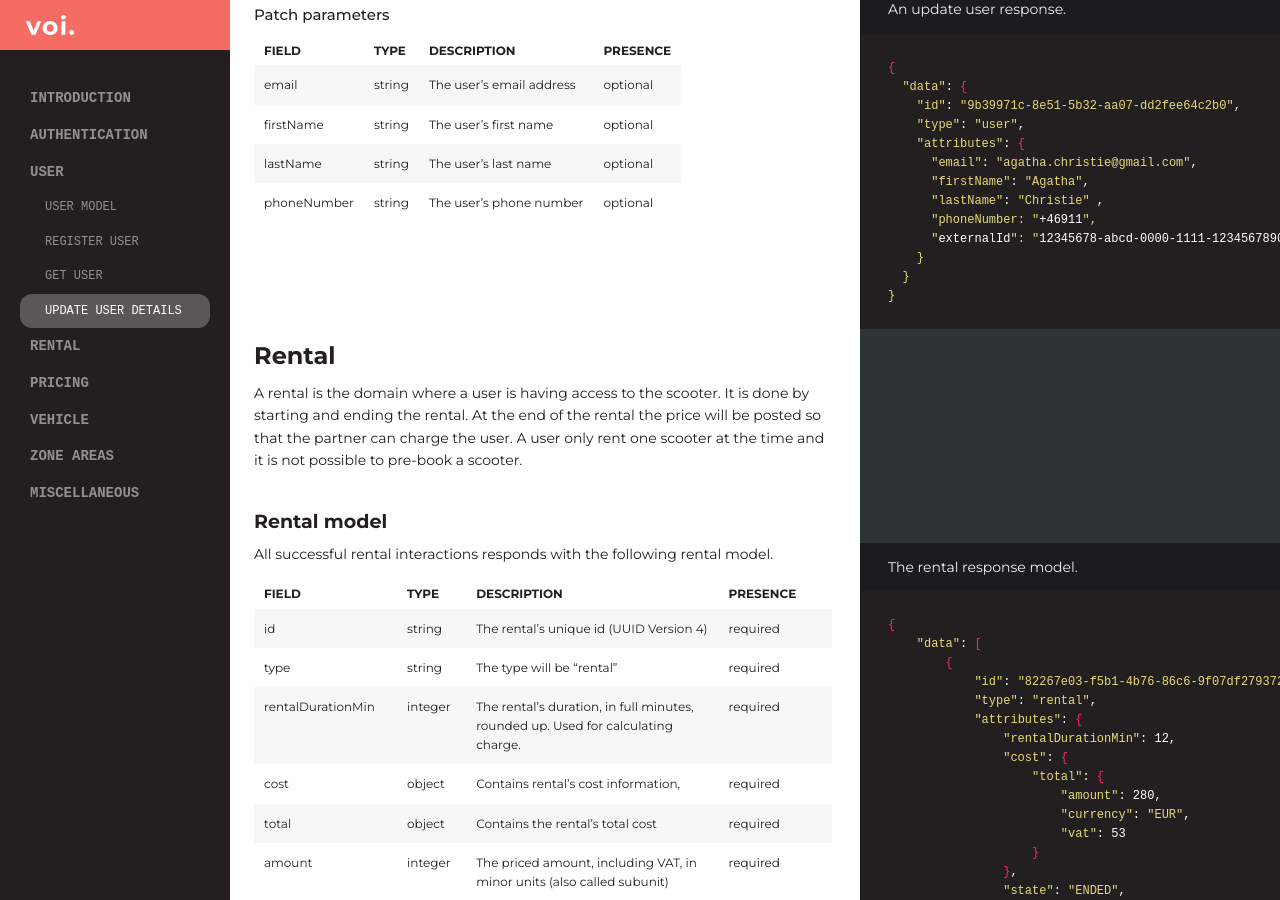
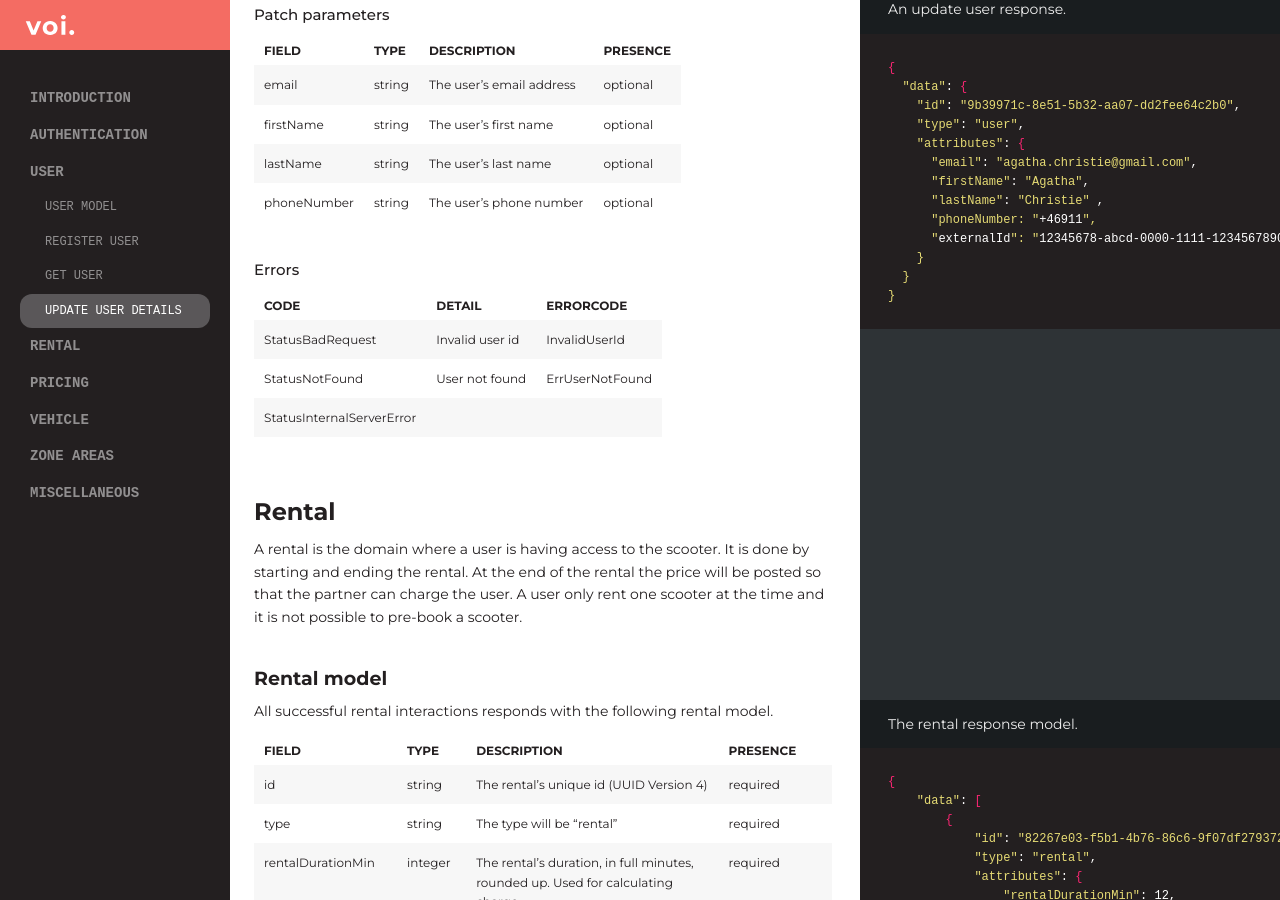
Before and after one commit to voi-api/voi-api.github.io, a Jekyll site: the page built from maas-pro.md, in a window 1280 px wide and 900 px high, scrolled down 3274 px. Built offline with Jekyll 4.4.1, drawn with Linux system fonts in a browser that asks for light colours; some web fonts are replaced; some of the changed text lies outside the part shown.

Commit message:
added errors

```diff
--- a/maas-pro.md
+++ b/maas-pro.md
@@ -194,7 +194,13 @@ firstName | string |The user's first name | optional
 lastName | string | The user's last name| optional
 phoneNumber | string | The user's phone number| optional
 
+### Errors
 
+Code|Detail|ErrorCode
+-----|-----|-----
+StatusBadRequest | Invalid user id | InvalidUserId
+StatusNotFound | User not found | ErrUserNotFound
+StatusInternalServerError| |
 
 
 # Rental
@@ -773,6 +777,12 @@ curl https://partners.voiapp.io/v1/vehicles/id/12345678-1337-abcd-1234-1234abcd0
 parameter  | description | presence
 ------ | -------- | -------
 id |  The vehicle's id (UUID version 4)  | required
+
+### Errors
+
+Code|Detail|ErrorCode
+-----|-----|-----
+StatusInternalServerError| |
 
 # Zone Areas
 
```
Also changed, not shown: other parts of maas-pro.md (+0 -2 lines).
